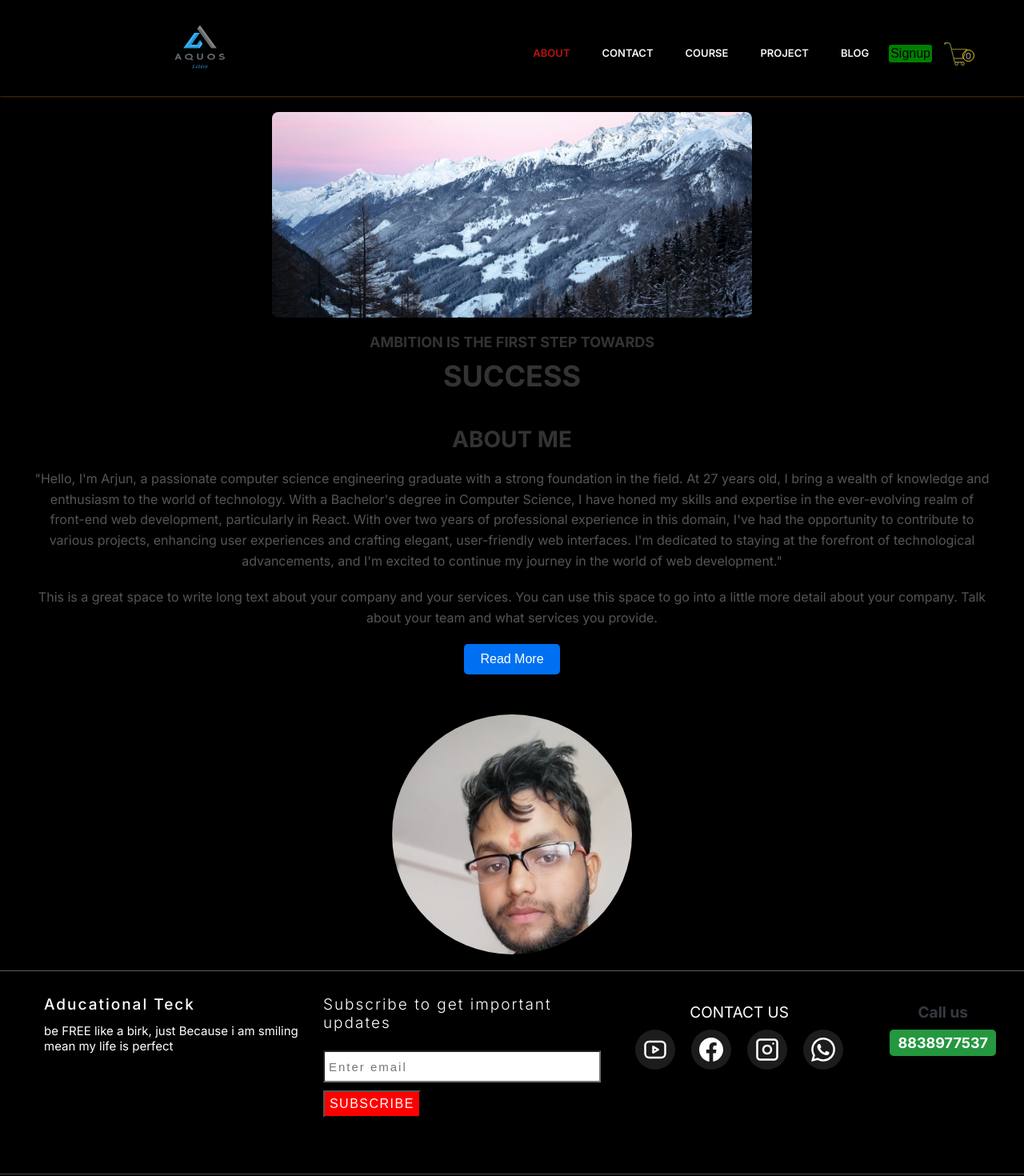
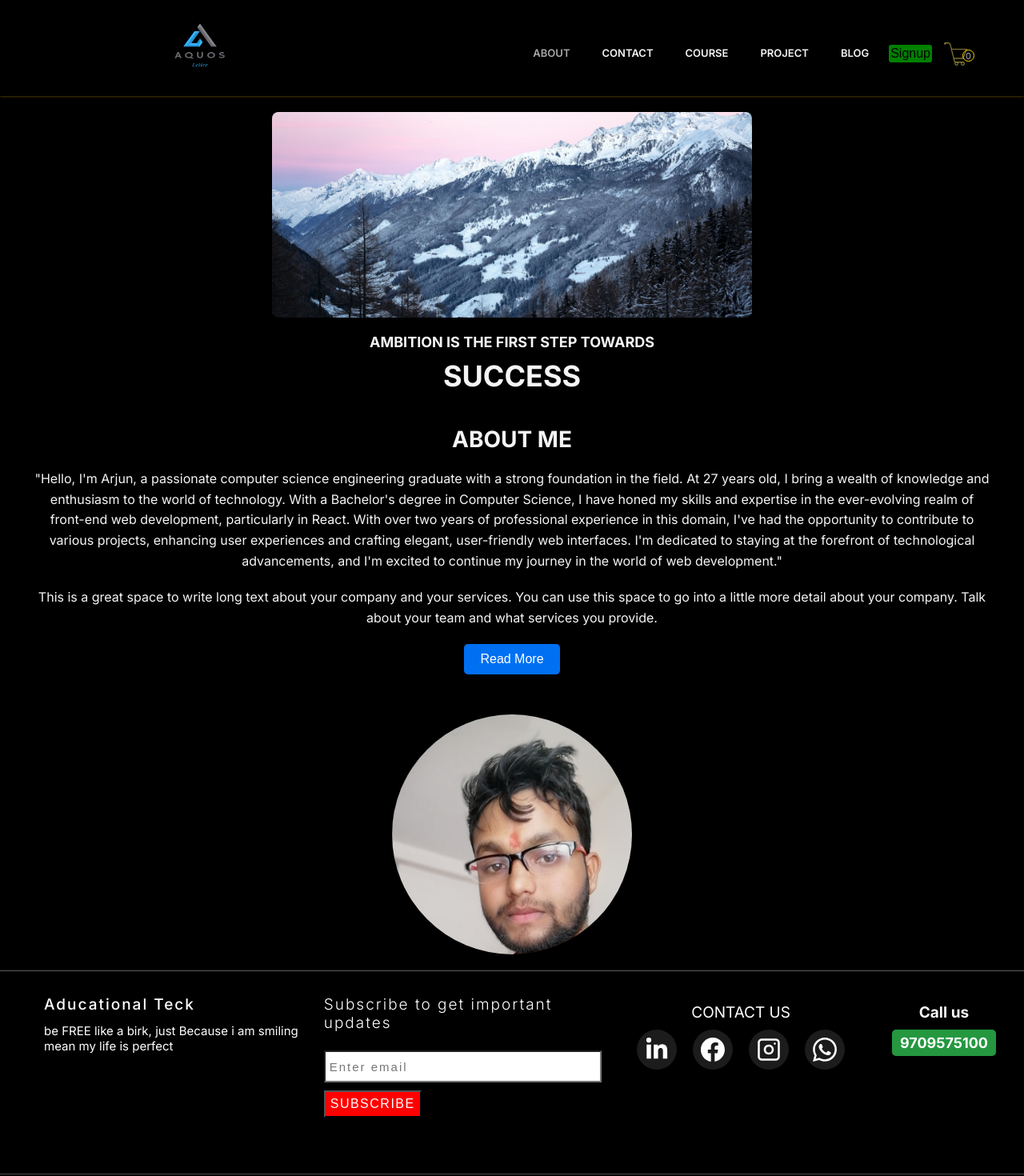
Before and after one commit to arjunsah031/arjunkumar, a Next.js app: page /about in a window 1280 px wide. Shown: the top 1470 px of the page at 80% size. Built offline with nearby package versions, Linux system fonts and the light colour scheme; no server answers.

Commit message:
udpdated

```diff
--- a/app/page.module.css
+++ b/app/page.module.css
@@ -39,7 +39,7 @@
   justify-content: space-between;
   align-items: center;
   padding: 50px 50px;
-  color: white;
+  color: rgba(255, 255, 255, 0.918);
 
 }
 .profileImage {
@@ -181,14 +181,14 @@
 /* Contact Section */
 .contactSection h2 {
   text-align: center;
-  color: white;
+  color: rgba(255, 166, 0, 0.863);
   animation: fadeIn 1s ease-in-out;
 }
 
 .contactSection p {
   text-align: center;
   margin-bottom: 20px;
-  color: #f4f4f4;
+  color: #f4f4f477;
   animation: fadeIn 1.2s ease-in-out;
 }
 
--- a/component/layout/footer/Com/Callus/Callus.js
+++ b/component/layout/footer/Com/Callus/Callus.js
@@ -6,8 +6,8 @@ const Callus = () => {
         <div className={CssStyle.Con}>
             <div>Call us</div>
             {/* 'tel:' protocol used for phone call */}
-            <a className={CssStyle.Number} href='tel:+918838977537'>
-                <span>8838977537</span>
+            <a className={CssStyle.Number} href='tel:9709575100'>
+                <span>9709575100</span>
             </a>
         </div>
     );
--- a/component/layout/footer/Com/Callus/Callus.module.css
+++ b/component/layout/footer/Com/Callus/Callus.module.css
@@ -19,7 +19,7 @@
 .Con div {
     font-size: 20px;
     font-weight: bold;
-    color: #343a40;
+    color: whitesmoke;
     margin-bottom: 10px;
 }
 
--- a/component/layout/header/SideNavigation/NavPage/NavPage.js
+++ b/component/layout/header/SideNavigation/NavPage/NavPage.js
@@ -1,78 +1,43 @@
-"use client"
+"use client";
 import React from "react";
+import { useRouter } from "next/navigation";
+import { useDispatch } from "react-redux";
+import { closeSideNavationActio } from "@/Store/Actions/OpenCloseSideNavigatiion/OpenCloseSideNavigatiion";
 import CssStyle from './NavPage.module.css';
-import { useRouter } from "next/navigation";
-
-import { useDispatch, useSelector } from "react-redux";
-import { closeSideNavationActio } from "@/Store/Actions/OpenCloseSideNavigatiion/OpenCloseSideNavigatiion";
-
-
 
 const NavPage = () => {
+  const router = useRouter();
+  const dispatch = useDispatch();
 
-    const router = useRouter()
-    const dispatch = useDispatch();
+  // Define routes and labels
+  const navItems = [
+    { label: "ABOUT", path: "/about" },
+    { label: "CONTACT", path: "/contact" },
+    { label: "BLOG", path: "/blog" },
+    { label: "PLAN", path: "/course" },
+    { label: "PROJECT", path: "/test" },
+  ];
 
-    const basicPtHander = () => {
+  // Generic click handler
+  const handleNavigation = (path) => {
+    router.push(path);
+    dispatch(closeSideNavationActio());
+  };
 
-        router.push("/about")
-        dispatch(closeSideNavationActio())
-    }
-
-    const advancePtHandler = () => {
-
-        router.push("/contact")
-        dispatch(closeSideNavationActio())
-    }
-
-    const maxPtHander = () => {
-
-        router.push("/blog")
-        dispatch(closeSideNavationActio())
-    }
-
-    const planHandler = () => {
-
-        router.push("/course")
-        dispatch(closeSideNavationActio())
-
-    }
-
-    const projectHandler = () => {
-
-        router.push("/test")
-        dispatch(closeSideNavationActio())
-
-    }
-
-
-    return  <div className={ CssStyle.Con } >
-
-                <div className={ CssStyle.MynoteCon}>
-
-                   <button onClick={ basicPtHander } className={ CssStyle.Btn } > ABOUT </button>
-                </div>
-
-                <div className={ CssStyle.MynoteCon}>
-
-                   <button onClick={ advancePtHandler } className={ CssStyle.Btn } > CONTACT</button>
-                </div>
-
-                <div className={ CssStyle.MynoteCon}>
-
-                   <button onClick={ maxPtHander } className={ CssStyle.Btn } > BLOG </button>
-                </div>
-
-                <div className={ CssStyle.MynoteCon}>
-
-                   <button onClick={ planHandler } className={ CssStyle.Btn } > PLAN </button>
-                </div>
-                <div className={ CssStyle.MynoteCon}>
-
-                   <button onClick={ projectHandler } className={ CssStyle.Btn } > PROJECT </button>
-                </div>
-
-            </div>
-}
+  return (
+    <div className={CssStyle.Con}>
+      {navItems.map((item, index) => (
+        <div key={index} className={CssStyle.MynoteCon}>
+          <button
+            onClick={() => handleNavigation(item.path)}
+            className={CssStyle.Btn}
+          >
+            {item.label}
+          </button>
+        </div>
+      ))}
+    </div>
+  );
+};
 
 export default NavPage;
--- a/component/layout/header/logo/logo.js
+++ b/component/layout/header/logo/logo.js
@@ -11,7 +11,15 @@ export default function Logo() {
 
     {/* <div className={ CssStyle.Des}> Personal Notebook </div> */}
 
-    <Image className={ CssStyle.Logoimg } src="/logo1.png" width={200} height={200} alt="logos"/>
+    <Link href="/" className={CssStyle.LogoimgLink}>
+        <Image
+          className={CssStyle.Logoimg}
+          src="/logo1.png"
+          width={200}
+          height={200}
+          alt="logos"
+        />
+      </Link>
 
 
 
--- a/component/layout/header/navigation/CommonNav/CommonNav.module.css
+++ b/component/layout/header/navigation/CommonNav/CommonNav.module.css
@@ -40,7 +40,7 @@
 .Active {
 
     text-decoration: none;
-    color: rgb(187, 17, 17);
+    color: rgba(245, 245, 245, 0.692);
     padding: 8px 16px;
     cursor: pointer;
     font-size: 13px;
--- a/component/layout/pages/About/About.module.css
+++ b/component/layout/pages/About/About.module.css
@@ -2,5 +2,5 @@
 
     width: 100%;
     min-height: 600px;
-    background-color: white;
+
 }
--- a/component/layout/pages/About/BeforClick/BeforClick.module.css
+++ b/component/layout/pages/About/BeforClick/BeforClick.module.css
@@ -30,7 +30,7 @@
   /* Text styling */
   .Text {
     margin-top: 20px;
-    color: #333;
+    color: whitesmoke;
   }
 
   .Text div {
@@ -62,14 +62,14 @@
   /* Description heading */
   .desCon h1 {
     font-size: 28px;
-    color: #333;
+    color: whitesmoke;
     margin-bottom: 20px;
   }
 
   /* Description text */
   .desCon div {
     font-size: 16px;
-    color: #555;
+    color: whitesmoke;
     line-height: 1.6;
     margin-bottom: 20px;
   }
--- a/component/layout/pages/Contact/Contacttittle/Contacttittle.js
+++ b/component/layout/pages/Contact/Contacttittle/Contacttittle.js
@@ -26,7 +26,7 @@ const Contacttittle = () => {
 
                 <div className={ CssStyle.SosalMedia}>
 
-                    <div> Gmail : saharjun031@gmail.com</div>
+                    <div> Gmail : saharjun2105@gmail.com</div>
                     <div className={ CssStyle.media} > <SosalMedia
 
                         color = 'white'
@@ -38,7 +38,7 @@ const Contacttittle = () => {
 
                 <div className={ CssStyle.CopyRight } >
 
-                    <div>© 2023 by Personal Life Coach. </div>
+                    <div>© 2024 by Personal Life Coach. </div>
                     <div >Proudly created with Wix.com  </div>
 
                 </div>
--- a/reusableui/SosalMedia/SosalMedia.js
+++ b/reusableui/SosalMedia/SosalMedia.js
@@ -3,7 +3,7 @@ import CssStyle from './SosalMedia.module.css';
 
 import { BsFacebook } from 'react-icons/bs';
 import { ImWhatsapp } from 'react-icons/im';
-import { TbBrandYoutube } from 'react-icons/tb';
+import { FaLinkedinIn } from "react-icons/fa";
 import { CgInstagram } from 'react-icons/cg';
 
 const SosalMedia = (props) => {
@@ -21,11 +21,11 @@ const SosalMedia = (props) => {
         <div className={`${CssStyle.Con} ${props.className}`}>
             <a
                 className={CssStyle.ImgCon}
-                href='https://youtu.be/LQKahQz0lbc'
+                href='https://www.linkedin.com/in/arjun-sah-a3a306340/'
                 target='_blank'
                 rel='noopener noreferrer'
             >
-                <TbBrandYoutube style={IconStyle} />
+                <FaLinkedinIn style={IconStyle} />
             </a>
 
             <a
```
Also changed, not shown: component/layout/pages/Test/Test.js (+8 -4 lines), 1 other file (tests, documents, lock files or other folders).
